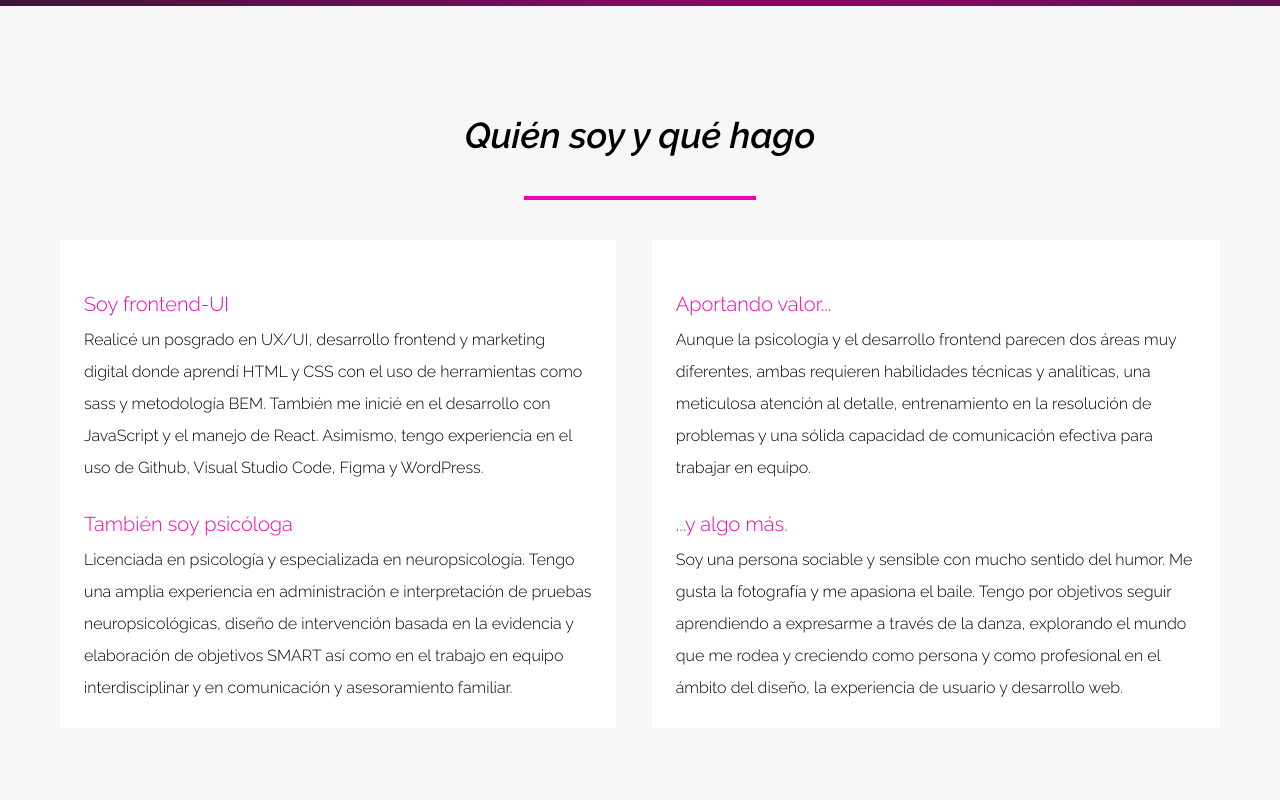
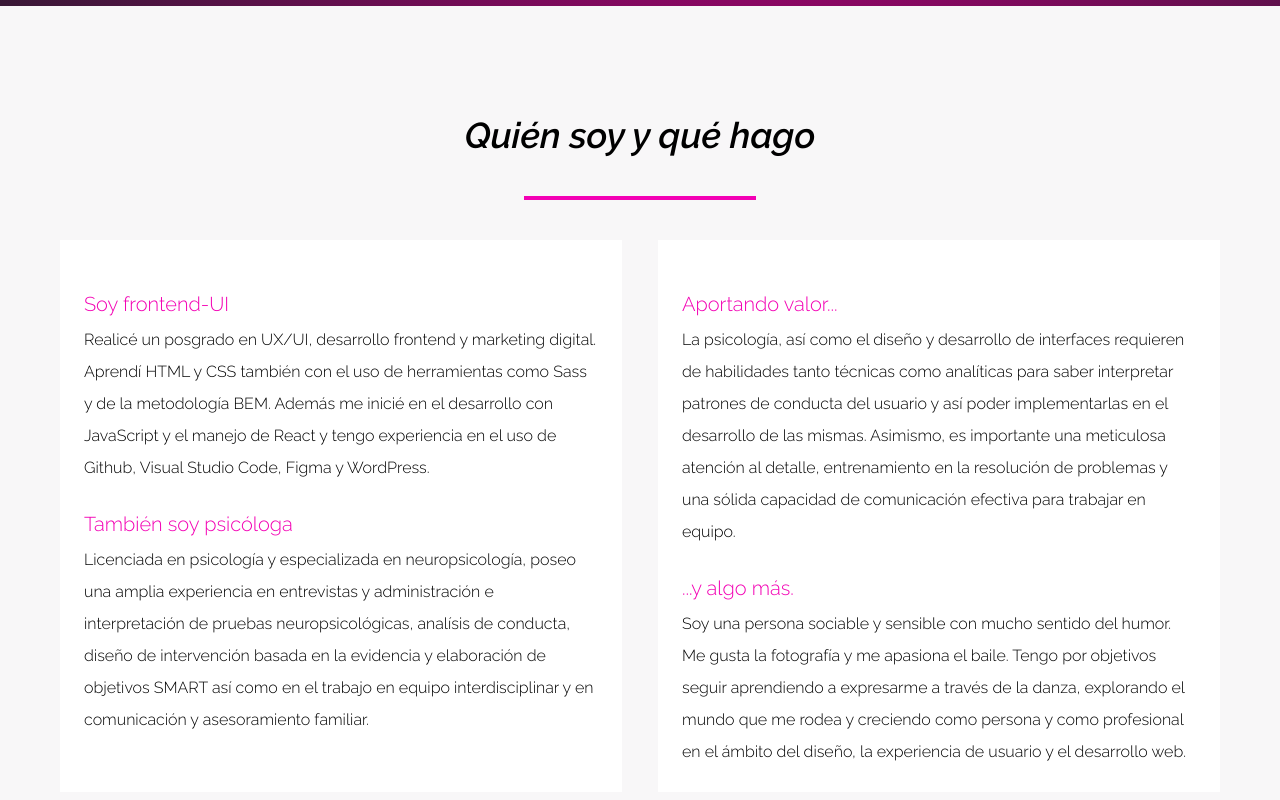
Before and after one commit to RosaMonro/project-gamma, a React (Vite) app: page / in a window 1280 px wide. Shown: the part 794-1594 px from the top of the page. Built offline with nearby package versions, Linux system fonts and the light colour scheme.

Commit message:
modificación copy del about

```diff
--- a/src/App.jsx
+++ b/src/App.jsx
@@ -31,32 +31,34 @@ function App() {
                 <div className="text-about">
                     <h4 className="h6  font-weight-light  color-fucsia">Soy frontend-UI</h4>
                     <p className="font-size-16-xxs  font-weight-light">Realicé un posgrado en UX/UI,
-                    desarrollo frontend y marketing digital donde aprendí HTML y CSS con el uso de
-                    herramientas como sass y metodología BEM. También me inicié en el desarrollo
-                    con JavaScript y el manejo de React. Asimismo, tengo experiencia en el uso de
-                    Github, Visual Studio Code, Figma y WordPress.</p>
+                    desarrollo frontend y marketing digital. Aprendí HTML y CSS también con el uso de
+                    herramientas como Sass y de la metodología BEM. Además me inicié en el desarrollo
+                    con JavaScript y el manejo de React y tengo experiencia en el uso de Github,
+                    Visual Studio Code, Figma y WordPress.</p>
 
                     <h4 className="h6  font-weight-light  color-fucsia">También soy psicóloga</h4>
                     <p className="font-size-16-xxs  font-weight-light">Licenciada en psicología y especializada
-                    en neuropsicología. Tengo una amplia experiencia en administración e interpretación de
-                    pruebas neuropsicológicas, diseño de intervención basada en la evidencia y elaboración
+                    en neuropsicología, poseo una amplia experiencia en entrevistas y administración e interpretación de
+                    pruebas neuropsicológicas, analísis de conducta, diseño de intervención basada en la evidencia y elaboración
                     de objetivos SMART así como en el trabajo en equipo interdisciplinar y en comunicación
                     y asesoramiento familiar. </p>
                 </div>
 
                 <div className="text-about">
                     <h4 className="h6  font-weight-light  color-fucsia">Aportando valor...</h4>
-                    <p className="font-size-16-xxs  font-weight-light">Aunque la psicología y el desarrollo
-                    frontend parecen dos áreas muy diferentes, ambas requieren habilidades técnicas y
-                    analíticas, una meticulosa atención al detalle, entrenamiento en la resolución de
+                    <p className="font-size-16-xxs  font-weight-light">La psicología, así como
+                    el diseño y desarrollo de interfaces requieren de habilidades tanto técnicas como
+                    analíticas para saber interpretar patrones de conducta del usuario y
+                    así poder implementarlas en el desarrollo de las mismas. Asimismo, es importante una meticulosa atención al detalle, entrenamiento en la resolución de
                     problemas y una sólida capacidad de comunicación efectiva para trabajar en equipo.</p>
+
 
                     <h4 className="h6  font-weight-light  color-fucsia">...y algo más.</h4>
                     <p className="font-size-16-xxs  font-weight-light">Soy una persona sociable y sensible
                     con mucho sentido del humor. Me gusta la fotografía y me apasiona el baile. Tengo
                     por objetivos seguir aprendiendo a expresarme a través de la danza, explorando el
                     mundo que me rodea y creciendo como persona y como profesional en el ámbito del
-                    diseño, la experiencia de usuario y desarrollo web.</p>
+                    diseño, la experiencia de usuario y el desarrollo web.</p>
                 </div>
 
             </div>
--- a/src/App.scss
+++ b/src/App.scss
@@ -44,12 +44,12 @@
       }
 
     &__text {
-        display: flex;
-        flex-direction: column;
+        display:grid;
+        grid-template-rows: 1fr;
         gap: sp(s);
 
         @include mq ($bp-tablet) { //576px
-            flex-direction: row;
+            grid-template-columns: 1fr 1fr;
         }
     }
 }
```
